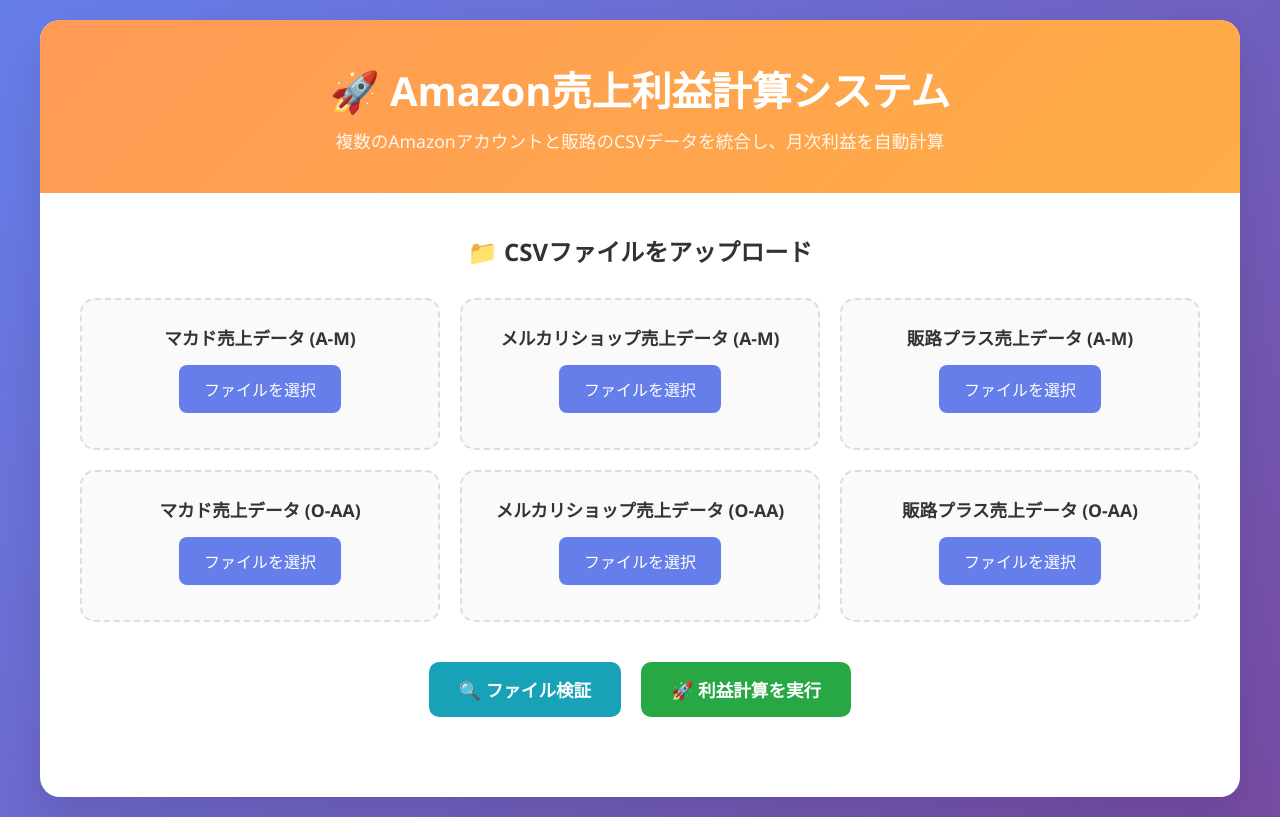
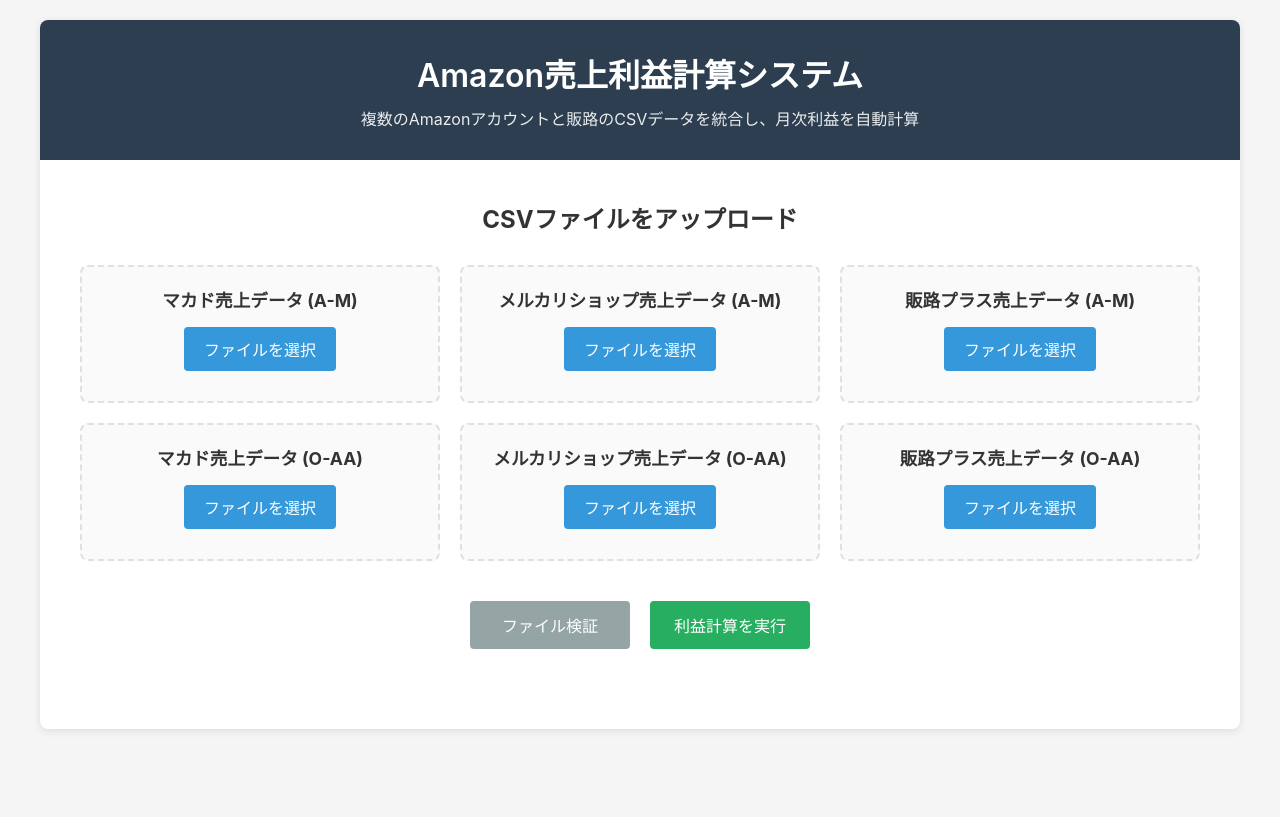
Before and after one commit to yannsunn/amazon-profit-calculator, a plain HTML site: page static/index.html in a window 1280 px wide. Drawn offline with Linux system fonts and the light colour scheme.

Commit message:
Simplify UI design: reduce colors and make it cleaner

```diff
--- a/static/index.html
+++ b/static/index.html
@@ -12,8 +12,8 @@
         }
 
         body {
-            font-family: 'Segoe UI', Tahoma, Geneva, Verdana, sans-serif;
-            background: linear-gradient(135deg, #667eea 0%, #764ba2 100%);
+            font-family: -apple-system, BlinkMacSystemFont, 'Segoe UI', Roboto, 'Helvetica Neue', Arial, sans-serif;
+            background: #f5f5f5;
             min-height: 100vh;
             padding: 20px;
         }
@@ -22,26 +22,26 @@
             max-width: 1200px;
             margin: 0 auto;
             background: white;
-            border-radius: 20px;
-            box-shadow: 0 20px 40px rgba(0,0,0,0.1);
+            border-radius: 8px;
+            box-shadow: 0 2px 8px rgba(0,0,0,0.1);
             overflow: hidden;
         }
 
         .header {
-            background: linear-gradient(135deg, #ff9a56 0%, #ffad46 100%);
+            background: #2c3e50;
             color: white;
-            padding: 40px;
+            padding: 30px;
             text-align: center;
         }
 
         .header h1 {
-            font-size: 2.5rem;
+            font-size: 2rem;
             margin-bottom: 10px;
-            font-weight: 700;
+            font-weight: 600;
         }
 
         .header p {
-            font-size: 1.1rem;
+            font-size: 1rem;
             opacity: 0.9;
         }
 
@@ -61,22 +61,22 @@
         }
 
         .upload-item {
-            border: 2px dashed #ddd;
-            border-radius: 15px;
-            padding: 25px;
+            border: 2px dashed #e0e0e0;
+            border-radius: 8px;
+            padding: 20px;
             text-align: center;
-            transition: all 0.3s ease;
+            transition: all 0.2s ease;
             background: #fafafa;
         }
 
         .upload-item:hover {
-            border-color: #667eea;
-            background: #f0f7ff;
+            border-color: #2c3e50;
+            background: #f8f8f8;
         }
 
         .upload-item.has-file {
-            border-color: #28a745;
-            background: #f8fff9;
+            border-color: #27ae60;
+            background: #f0f8f3;
         }
 
         .upload-item h3 {
@@ -91,23 +91,23 @@
 
         .file-label {
             display: inline-block;
-            padding: 12px 25px;
-            background: #667eea;
+            padding: 10px 20px;
+            background: #3498db;
             color: white;
-            border-radius: 8px;
+            border-radius: 4px;
             cursor: pointer;
-            transition: background 0.3s ease;
+            transition: background 0.2s ease;
             font-weight: 500;
         }
 
         .file-label:hover {
-            background: #5a67d8;
+            background: #2980b9;
         }
 
         .file-name {
             margin-top: 10px;
             font-size: 0.9rem;
-            color: #28a745;
+            color: #27ae60;
             font-weight: 500;
         }
 
@@ -120,32 +120,32 @@
         }
 
         .btn {
-            padding: 15px 30px;
+            padding: 12px 24px;
             border: none;
-            border-radius: 10px;
-            font-size: 1.1rem;
-            font-weight: 600;
+            border-radius: 4px;
+            font-size: 1rem;
+            font-weight: 500;
             cursor: pointer;
-            transition: all 0.3s ease;
-            min-width: 180px;
+            transition: all 0.2s ease;
+            min-width: 160px;
         }
 
         .btn-validate {
-            background: #17a2b8;
+            background: #95a5a6;
             color: white;
         }
 
         .btn-validate:hover {
-            background: #138496;
+            background: #7f8c8d;
         }
 
         .btn-calculate {
-            background: #28a745;
+            background: #27ae60;
             color: white;
         }
 
         .btn-calculate:hover {
-            background: #218838;
+            background: #229954;
         }
 
         .btn:disabled {
@@ -157,7 +157,7 @@
             margin-top: 40px;
             padding: 30px;
             background: #f8f9fa;
-            border-radius: 15px;
+            border-radius: 8px;
             display: none;
         }
 
@@ -171,13 +171,13 @@
         .summary-card {
             background: white;
             padding: 20px;
-            border-radius: 10px;
-            box-shadow: 0 5px 15px rgba(0,0,0,0.1);
+            border-radius: 4px;
+            box-shadow: 0 2px 4px rgba(0,0,0,0.1);
             text-align: center;
         }
 
         .summary-card h3 {
-            color: #667eea;
+            color: #2c3e50;
             font-size: 0.9rem;
             margin-bottom: 10px;
         }
@@ -190,17 +190,17 @@
 
         .monthly-results {
             background: white;
-            border-radius: 10px;
+            border-radius: 4px;
             overflow: hidden;
-            box-shadow: 0 5px 15px rgba(0,0,0,0.1);
+            box-shadow: 0 2px 4px rgba(0,0,0,0.1);
         }
 
         .monthly-results h3 {
-            background: #667eea;
+            background: #34495e;
             color: white;
-            padding: 20px;
+            padding: 15px 20px;
             margin: 0;
-            font-size: 1.2rem;
+            font-size: 1.1rem;
         }
 
         .month-item {
@@ -251,10 +251,10 @@
         }
 
         .spinner {
-            width: 50px;
-            height: 50px;
-            border: 5px solid #f3f3f3;
-            border-top: 5px solid #667eea;
+            width: 40px;
+            height: 40px;
+            border: 4px solid #f3f3f3;
+            border-top: 4px solid #3498db;
             border-radius: 50%;
             animation: spin 1s linear infinite;
             margin: 0 auto 20px;
@@ -310,13 +310,13 @@
 <body>
     <div class="container">
         <div class="header">
-            <h1>🚀 Amazon売上利益計算システム</h1>
+            <h1>Amazon売上利益計算システム</h1>
             <p>複数のAmazonアカウントと販路のCSVデータを統合し、月次利益を自動計算</p>
         </div>
 
         <div class="main-content">
             <div class="upload-section">
-                <h2 style="text-align: center; margin-bottom: 30px; color: #333;">📁 CSVファイルをアップロード</h2>
+                <h2 style="text-align: center; margin-bottom: 30px; color: #333;">CSVファイルをアップロード</h2>
 
                 <div class="upload-grid">
                     <div class="upload-item" id="upload-makad-a-m">
@@ -364,8 +364,8 @@
             </div>
 
             <div class="button-section">
-                <button class="btn btn-validate" onclick="validateFiles()">🔍 ファイル検証</button>
-                <button class="btn btn-calculate" onclick="calculateProfit()">🚀 利益計算を実行</button>
+                <button class="btn btn-validate" onclick="validateFiles()">ファイル検証</button>
+                <button class="btn btn-calculate" onclick="calculateProfit()">利益計算を実行</button>
             </div>
 
             <div class="loading" id="loading">
@@ -376,7 +376,7 @@
             <div id="message-area"></div>
 
             <div class="results-section" id="results">
-                <h2 style="margin-bottom: 30px; color: #333;">📊 計算結果</h2>
+                <h2 style="margin-bottom: 30px; color: #333;">計算結果</h2>
 
                 <div class="summary-cards" id="summary-cards">
                     <!-- サマリー情報がここに表示されます -->
```
